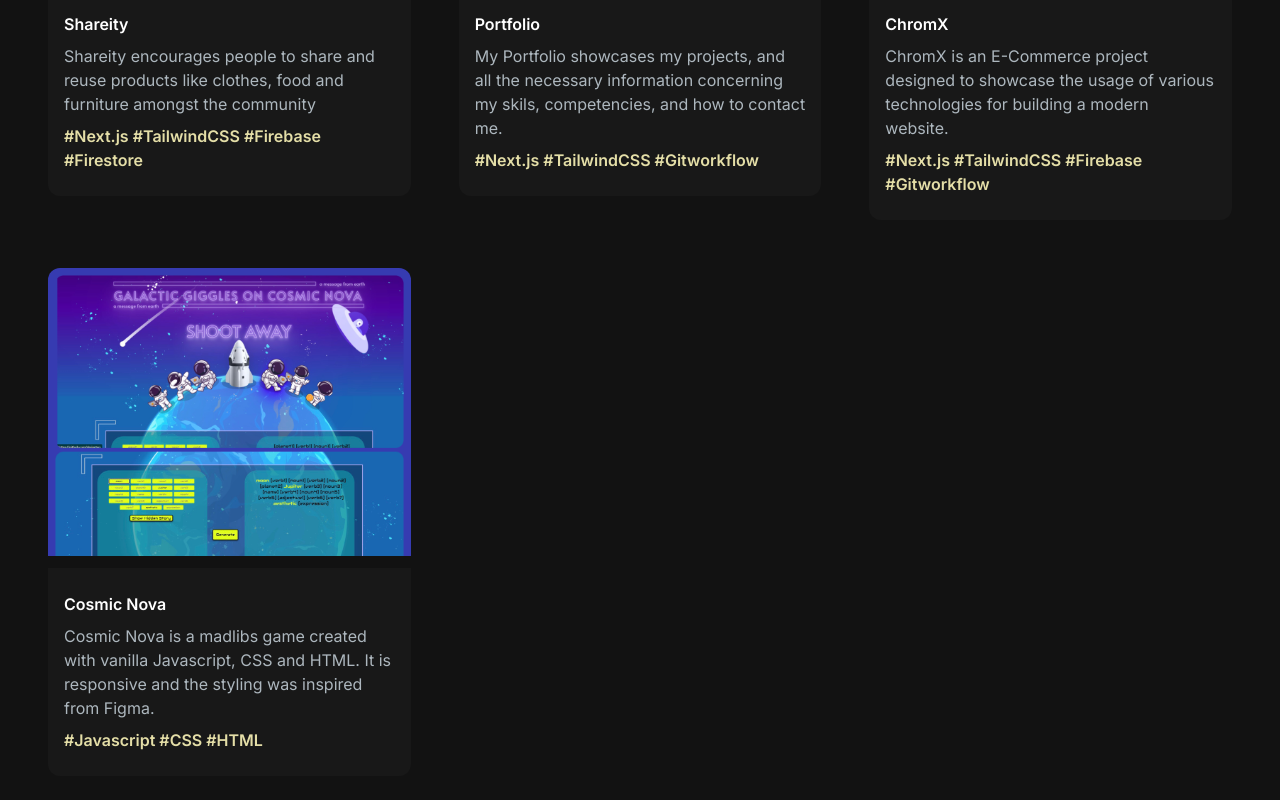
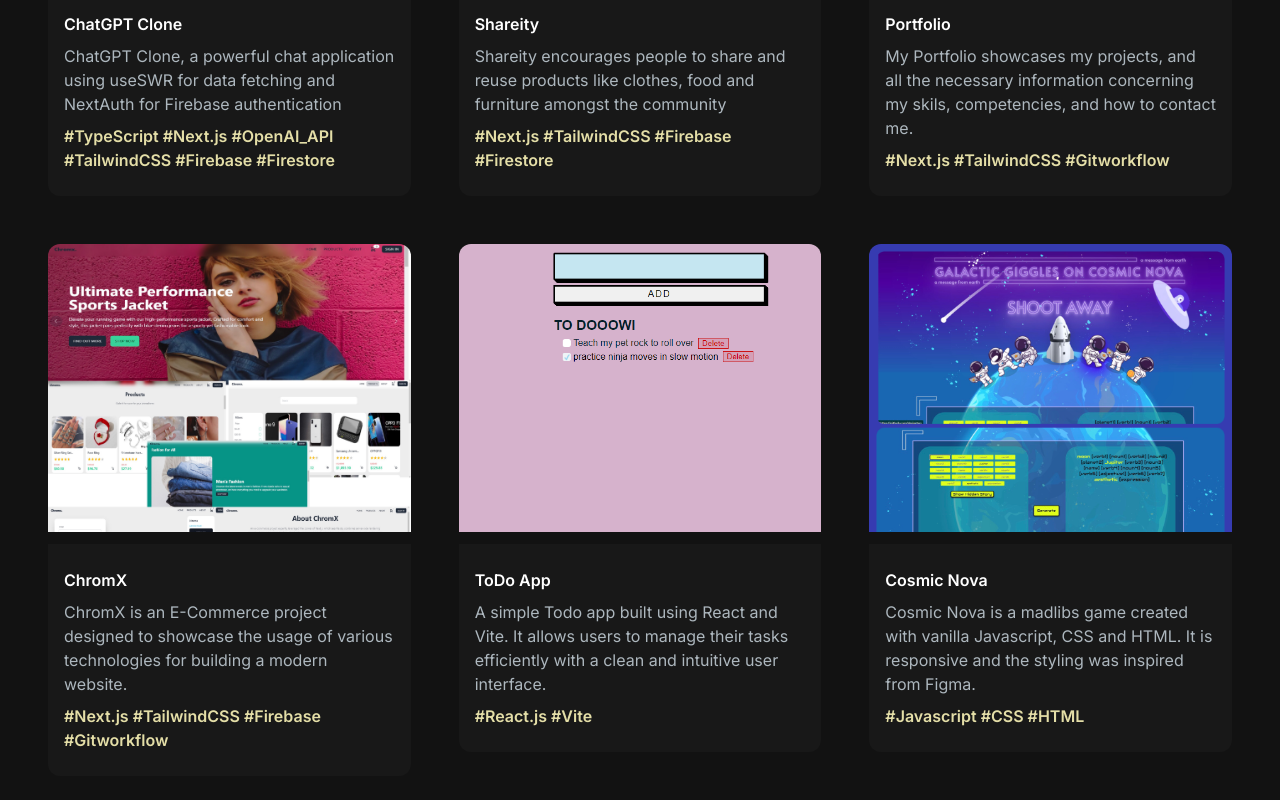
Before and after one commit to darinetag/my-portfolio, a Next.js app: page / in a window 1280 px wide. Shown: the part 1720-2520 px from the top of the page. Built offline with nearby package versions, Linux system fonts and the light colour scheme.

Commit message:
add projects

```diff
--- a/src/app/components/ProjectsSection.jsx
+++ b/src/app/components/ProjectsSection.jsx
@@ -6,6 +6,16 @@ import { motion, useInView } from "framer-motion";
 const projectsData = [
   {
     id: 1,
+    title: "ChatGPT Clone",
+    description:
+      "ChatGPT Clone, a powerful chat application using useSWR for data fetching and NextAuth for Firebase authentication",
+    tags: "#TypeScript #Next.js #OpenAI_API #TailwindCSS #Firebase #Firestore",
+    image: "/images/chatgpt.png",
+    gitUrl: "https://github.com/darinetag/chatgpt-clone",
+    previewUrl: "https://chatgpt-delta-vert.vercel.app/",
+  },
+  {
+    id: 2,
     title: "Shareity",
     description:
       "Shareity encourages people to share and reuse products like clothes, food and furniture amongst the community",
@@ -15,7 +25,7 @@ const projectsData = [
     previewUrl: "https://letshare-iota.vercel.app/",
   },
   {
-    id: 2,
+    id: 3,
     title: "Portfolio",
     description:
       "My Portfolio showcases my projects, and all the necessary information concerning my skils, competencies, and how to contact me.",
@@ -25,7 +35,7 @@ const projectsData = [
     previewUrl: "https://darinetag.vercel.app/",
   },
   {
-    id: 3,
+    id: 4,
     title: "ChromX",
     description:
       "ChromX is an E-Commerce project designed to showcase the usage of various technologies for building a modern website.",
@@ -35,7 +45,17 @@ const projectsData = [
     previewUrl: "https://e-commerce-project-chromx.vercel.app/",
   },
   {
-    id: 4,
+    id: 5,
+    title: "ToDo App",
+    description:
+      "A simple Todo app built using React and Vite. It allows users to manage their tasks efficiently with a clean and intuitive user interface.",
+    tags: "#React.js #Vite",
+    image: "/images/ToDo.png",
+    gitUrl: "https://github.com/darinetag/Todo-react",
+    previewUrl: "https://github.com/darinetag/Todo-react",
+  },
+  {
+    id: 6,
     title: "Cosmic Nova",
     description:
       "Cosmic Nova is a madlibs game created with vanilla Javascript, CSS and HTML. It is responsive and the styling was inspired from Figma.",
```
Also changed, not shown: public/images/ToDo.png (added), public/images/chatgpt.png (added).
